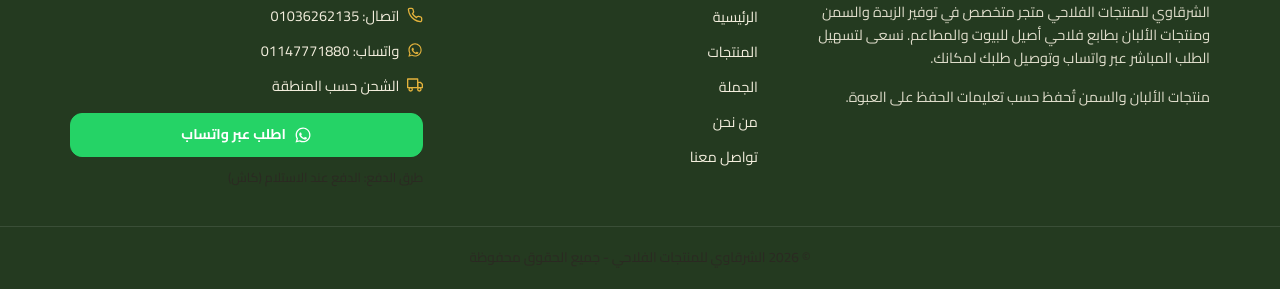
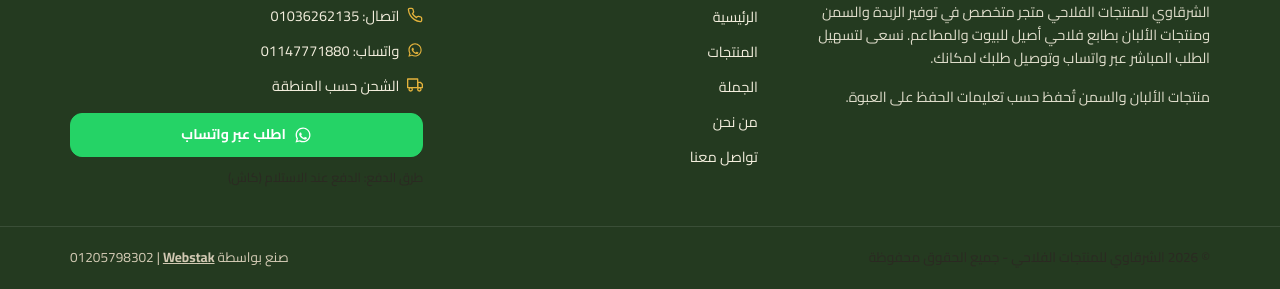
Before and after one commit to mostafa-salah01/elsharkawy-farm, a website: page index.html in a window 1280 px wide. Shown: the part 3159-3448 px from the top of the page. Drawn offline with Linux system fonts and the light colour scheme.

Commit message:
style: update footer layout and add developer credit
Refactor footer bottom section to use flexbox for better alignment and include "Crafted by" credit with contact details.

```diff
--- a/css/style.css
+++ b/css/style.css
@@ -1550,8 +1550,24 @@ img.img-fallback {
   border-top: 1px solid rgba(255, 255, 255, 0.1);
   padding-block: 1.25rem;
   font-size: 0.85rem;
-  text-align: center;
   color: #C0B7A1;
+}
+
+.footer-bottom-inner {
+  display: flex;
+  align-items: center;
+  justify-content: space-between;
+  gap: 1rem;
+  flex-wrap: wrap;
+}
+
+.footer-credit {
+  color: #D2C9B3;
+  font-size: 0.85rem;
+}
+
+.footer-credit a:hover {
+  color: #FFFFFF;
 }
 
 @media (max-width: 768px) {
@@ -1559,4 +1575,10 @@ img.img-fallback {
     grid-template-columns: 1fr;
     gap: 1.75rem;
   }
-}
+  .footer-bottom-inner {
+    flex-direction: column;
+    text-align: center;
+    justify-content: center;
+    gap: 0.5rem;
+  }
+}
--- a/js/data.js
+++ b/js/data.js
@@ -296,6 +296,7 @@ const DATA = {
       footerContact: "معلومات التواصل",
       footerPaymentNotice: "طرق الدفع: الدفع عند الاستلام (كاش)",
       rightsReserved: "جميع الحقوق محفوظة",
+      craftedBy: "صنع بواسطة Webstak | 01205798302",
       langSwitch: "EN"
     },
     en: {
@@ -364,6 +365,7 @@ const DATA = {
       footerContact: "Contact Info",
       footerPaymentNotice: "Payment: Cash on Delivery",
       rightsReserved: "All Rights Reserved",
+      craftedBy: "Crafted by Webstak | 01205798302",
       langSwitch: "ع"
     }
   }
--- a/js/main.js
+++ b/js/main.js
@@ -309,10 +309,13 @@
           </div>
         </div>
 
-        <!-- Copyright -->
+        <!-- Copyright & Credit -->
         <div class="footer-bottom">
-          <div class="container">
+          <div class="container footer-bottom-inner">
             <p>© ${year} ${store.name[currentLang]} - ${t('rightsReserved')}</p>
+            <p class="footer-credit">
+              ${currentLang === 'ar' ? 'صنع بواسطة' : 'Crafted by'} <a href="https://wa.me/201205798302" target="_blank" rel="noopener noreferrer" style="color: inherit; font-weight: 700; text-decoration: underline;">Webstak</a> | <a href="tel:01205798302" dir="ltr" style="color: inherit;">01205798302</a>
+            </p>
           </div>
         </div>
       </footer>
```
